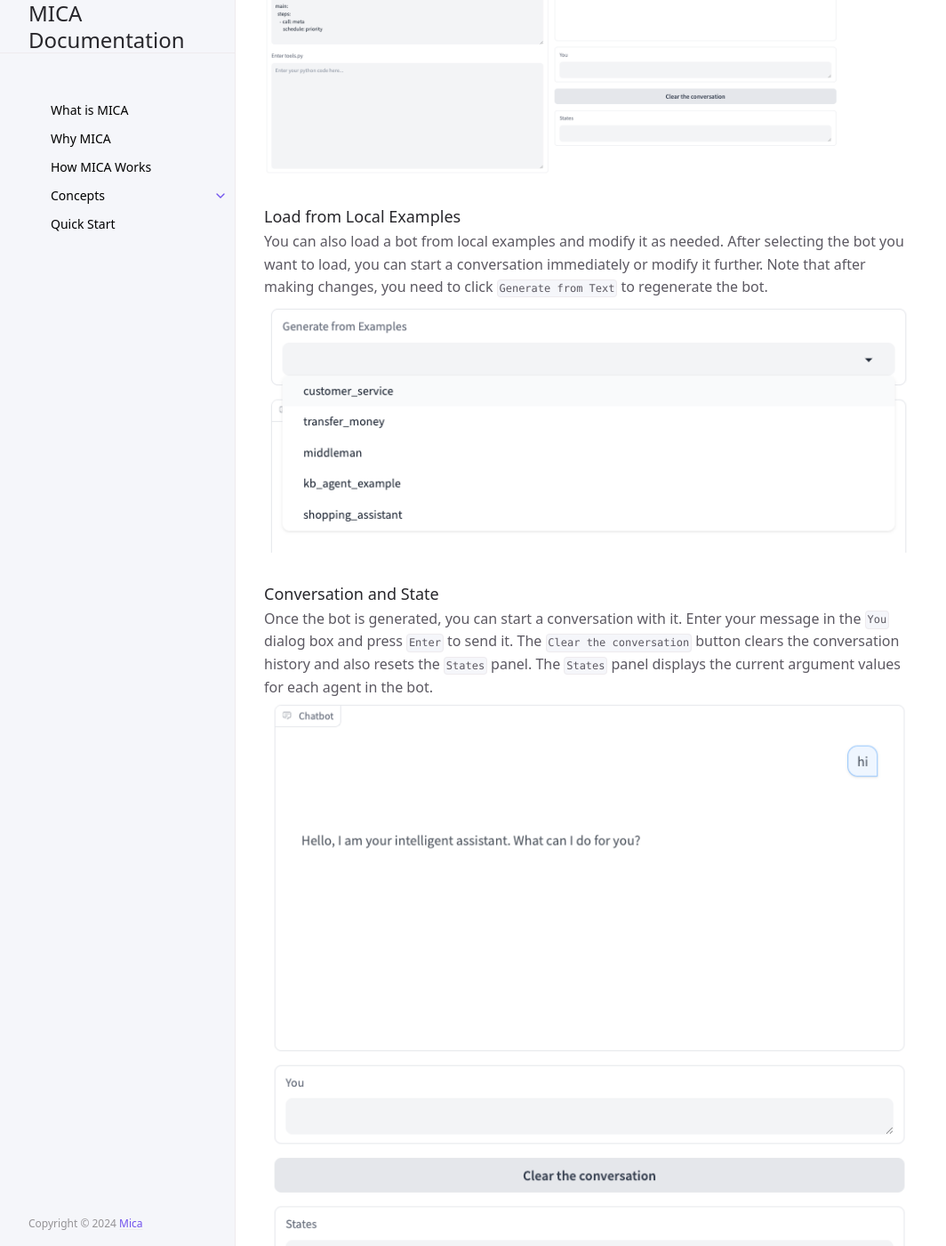
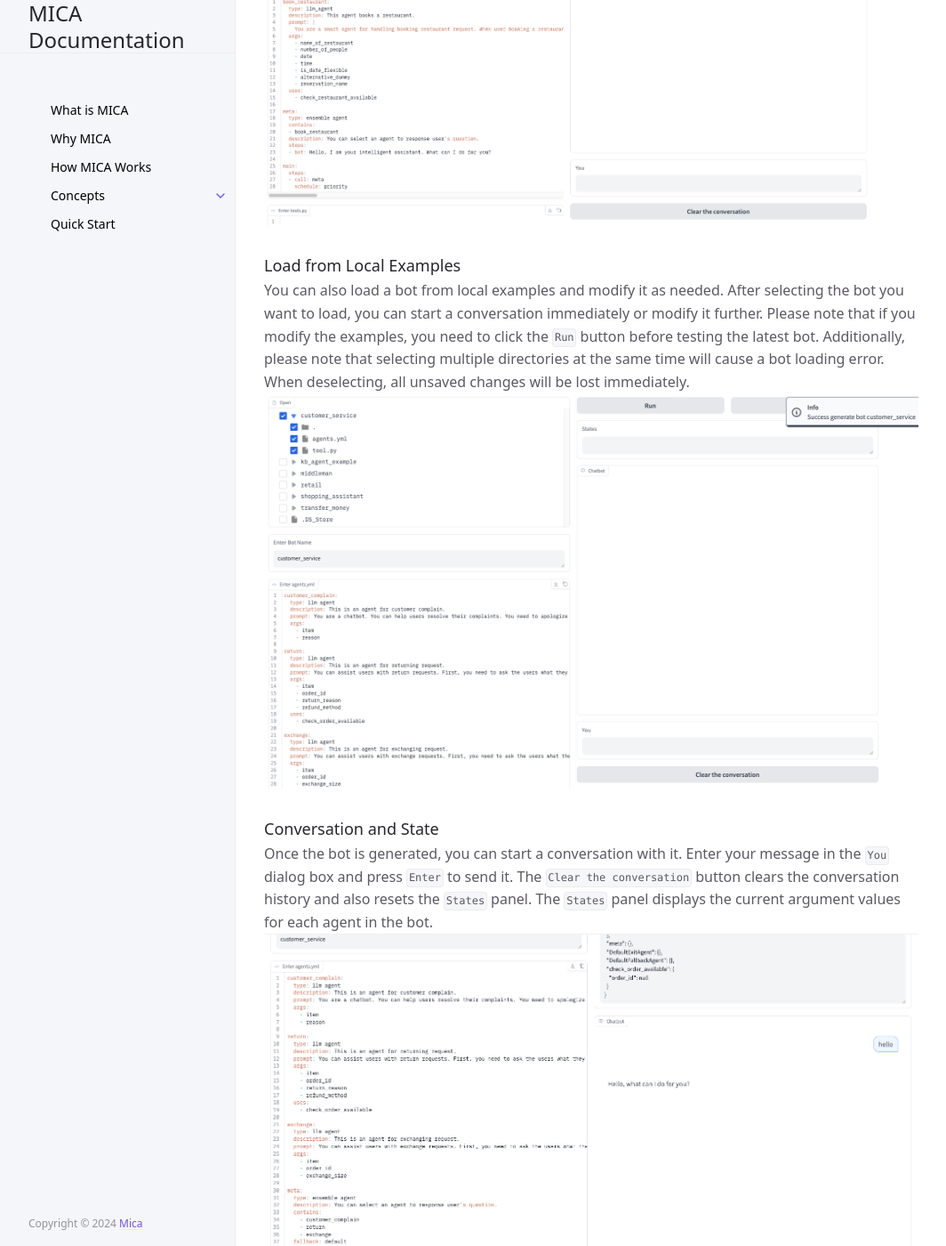
Before and after one commit to Mica-labs/Mica-labs.github.io, a Jekyll site: the page built from docs/start/index.md, in a window 1280 px wide and 1400 px high, scrolled down 1979 px. Shown: the whole window at 89% size, without its empty margins (107-1171 px from the left). Built offline with Jekyll 4.4.1, drawn with Linux system fonts in a browser that asks for light colours; cached includes are drawn as plain includes; some of the changed text lies outside the part shown.

Commit message:
gui change

````diff
--- a/docs/start/index.md
+++ b/docs/start/index.md
@@ -5,7 +5,7 @@ nav_order: 5
 has_children: false
 ---
 
-Getting started with MICA is straightforward.  There are two options: One is through a local GUI frontend; the other is being deployed with docker image.
+Getting started with MICA is straightforward. There are two options: One is through a local GUI frontend; the other is being deployed with docker image.
 
 ## Local GUI Frontend
 
@@ -22,27 +22,28 @@ Then, start the service:
 python demo.py
 ```
 You can visit `http://localhost:8760` and start to design.
-![gui.png](gui.png)
+![img.png](gui.png)
 
 ## GUI Feature Introduction
 The local GUI provides features for online editing, testing, loading bots from local files, and saving bots to local storage.
 
 ### Real-time Editing
-You can customize your bot on the left side of the page. After editing, click the `Generate from Text` button at the top right to generate the bot.
+You can customize your bot on the left side of the page. After editing, click the `Run` button at the top right to generate the bot.
 ![generate-sussess.png](generate-sussess.png)
 If the generation fails, an alert will be displayed. Please check if your agents' format is correct.
 ![generate-error.png](generate-error.png)
 
 ### Load from Local Examples
-You can also load a bot from local examples and modify it as needed. After selecting the bot you want to load, you can start a conversation immediately or modify it further. Note that after making changes, you need to click `Generate from Text` to regenerate the bot.
+You can also load a bot from local examples and modify it as needed. After selecting the bot you want to load, you can start a conversation immediately or modify it further. Please note that if you modify the examples, you need to click the `Run` button before testing the latest bot.
+Additionally, please note that selecting multiple directories at the same time will cause a bot loading error. When deselecting, all unsaved changes will be lost immediately.
 ![Load example bot](load-from-disk.png)
 
 ### Conversation and State
 Once the bot is generated, you can start a conversation with it. Enter your message in the `You` dialog box and press `Enter` to send it. The `Clear the conversation` button clears the conversation history and also resets the `States` panel. The `States` panel displays the current argument values for each agent in the bot.
-![img.png](chat.png)
+![chat with bot](chat.png)
 
 ### Save to Local
-You can save all bots from the left panel to a local file. Clicking the `Save to...` button will save the current bot information (excluding conversation and state data) to the local folder `./llmChatbot/demo-output`. A folder named after the bot will be created, with `agents.yml` storing the agents' information and `tools.py` storing the Python code.
+You can save all bots from the left panel to a local file. Clicking the `Save` button will save the current bot information (excluding conversation and state data) to the local folder `../bot-output`. A folder named after the bot will be created, with `agents.yml` storing the agents' information and `tools.py` storing the Python code.
 
 ## Locally Deployment
 If you need to deploy the bot as a service, you can set up a server using the following steps.
````
Also changed, not shown: docs/start/chat.png, docs/start/generate-error.png, docs/start/generate-sussess.png, docs/start/gui.png, docs/start/load-from-disk.png.
